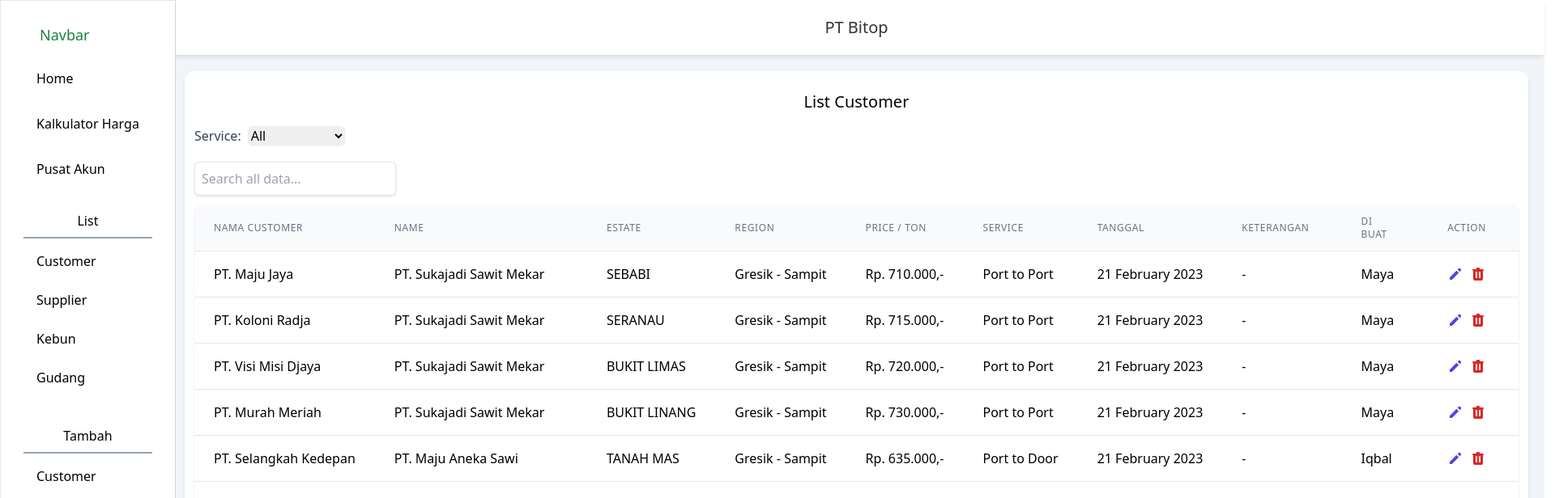
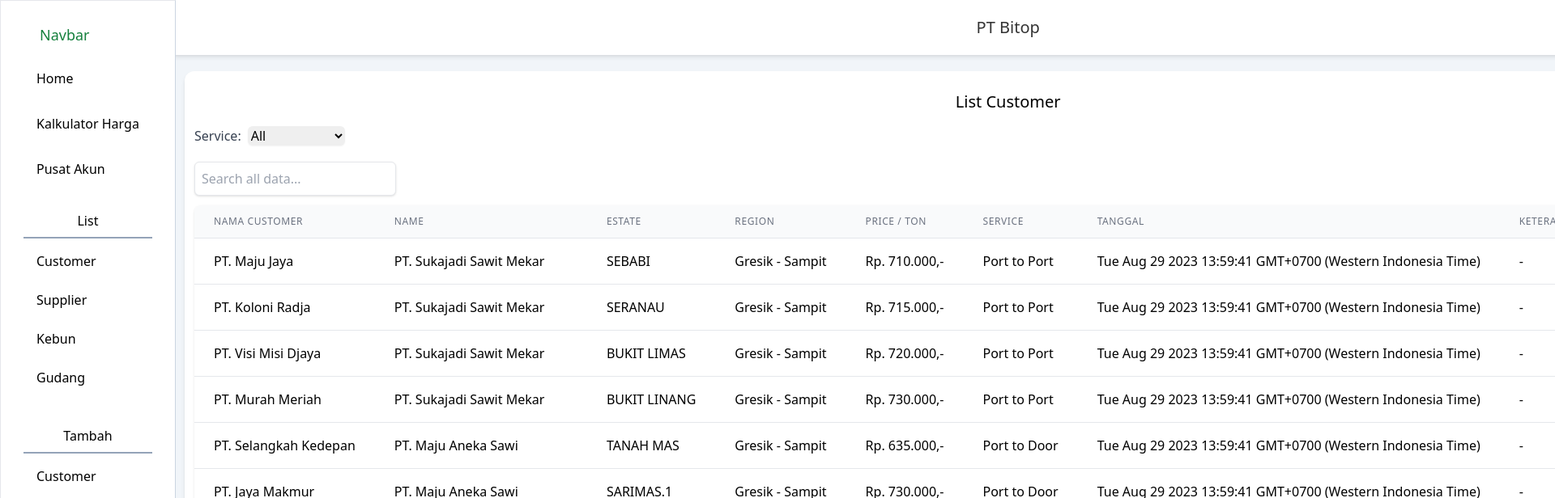
Before and after one commit to everythingxafter/dashboard-frontend, a React (Vite) app: page /listcustomer in a window 1280 px wide. Shown: the top 616 px of the page at 81% size, 1920 px wide, since content can reach past the window. Built offline with nearby package versions, Linux system fonts and the light colour scheme.

Commit message:
fixing data

```diff
--- a/public/mockupData/customerData.json
+++ b/public/mockupData/customerData.json
@@ -7,9 +7,9 @@
     "region": "Gresik - Sampit",
     "price": 710000,
     "service": "Port to Port",
-    "createDate": "21 February 2023",
-    "editedAt": "21 February 2023",
-    "createBy": "Maya",
+    "createAt": "Tue Aug 29 2023 13:59:41 GMT+0700 (Western Indonesia Time)",
+    "editedAt": "Tue Aug 29 2023 13:59:41 GMT+0700 (Western Indonesia Time)",
+    "createBy": "admin",
     "keterangan": "-"
   },
   {
@@ -20,9 +20,9 @@
     "region": "Gresik - Sampit",
     "price": 715000,
     "service": "Port to Port",
-    "createDate": "21 February 2023",
-    "editedAt": "21 February 2023",
-    "createBy": "Maya",
+    "createAt": "Tue Aug 29 2023 13:59:41 GMT+0700 (Western Indonesia Time)",
+    "editedAt": "Tue Aug 29 2023 13:59:41 GMT+0700 (Western Indonesia Time)",
+    "createBy": "admin",
     "keterangan": "-"
   },
   {
@@ -33,9 +33,9 @@
     "region": "Gresik - Sampit",
     "price": 720000,
     "service": "Port to Port",
-    "createDate": "21 February 2023",
-    "editedAt": "21 February 2023",
-    "createBy": "Maya",
+    "createAt": "Tue Aug 29 2023 13:59:41 GMT+0700 (Western Indonesia Time)",
+    "editedAt": "Tue Aug 29 2023 13:59:41 GMT+0700 (Western Indonesia Time)",
+    "createBy": "admin",
     "keterangan": "-"
   },
   {
@@ -46,9 +46,9 @@
     "region": "Gresik - Sampit",
     "price": 730000,
     "service": "Port to Port",
-    "createDate": "21 February 2023",
-    "editedAt": "21 February 2023",
-    "createBy": "Maya",
+    "createAt": "Tue Aug 29 2023 13:59:41 GMT+0700 (Western Indonesia Time)",
+    "editedAt": "Tue Aug 29 2023 13:59:41 GMT+0700 (Western Indonesia Time)",
+    "createBy": "admin",
     "keterangan": "-"
   },
   {
@@ -59,9 +59,9 @@
     "region": "Gresik - Sampit",
     "price": 635000,
     "service": "Port to Door",
-    "createDate": "21 February 2023",
-    "editedAt": "21 February 2023",
-    "createBy": "Iqbal",
+    "createAt": "Tue Aug 29 2023 13:59:41 GMT+0700 (Western Indonesia Time)",
+    "editedAt": "Tue Aug 29 2023 13:59:41 GMT+0700 (Western Indonesia Time)",
+    "createBy": "superadmin",
     "keterangan": "-"
   },
   {
@@ -72,9 +72,9 @@
     "region": "Gresik - Sampit",
     "price": 730000,
     "service": "Port to Door",
-    "createDate": "21 February 2023",
-    "editedAt": "21 February 2023",
-    "createBy": "Iqbal",
+    "createAt": "Tue Aug 29 2023 13:59:41 GMT+0700 (Western Indonesia Time)",
+    "editedAt": "Tue Aug 29 2023 13:59:41 GMT+0700 (Western Indonesia Time)",
+    "createBy": "superadmin",
     "keterangan": "-"
   },
   {
@@ -85,9 +85,9 @@
     "region": "Gresik - Sampit",
     "price": 730000,
     "service": "Port to Door",
-    "createDate": "21 February 2023",
-    "editedAt": "21 February 2023",
-    "createBy": "Iqbal",
+    "createAt": "Tue Aug 29 2023 13:59:41 GMT+0700 (Western Indonesia Time)",
+    "editedAt": "Tue Aug 29 2023 13:59:41 GMT+0700 (Western Indonesia Time)",
+    "createBy": "superadmin",
     "keterangan": "-"
   },
   {
@@ -98,9 +98,9 @@
     "region": "Gresik - Sampit",
     "price": 760000,
     "service": "Port to Door",
-    "createDate": "21 February 2023",
-    "editedAt": "21 February 2023",
-    "createBy": "Iqbal",
+    "createAt": "Tue Aug 29 2023 13:59:41 GMT+0700 (Western Indonesia Time)",
+    "editedAt": "Tue Aug 29 2023 13:59:41 GMT+0700 (Western Indonesia Time)",
+    "createBy": "superadmin",
     "keterangan": "-"
   },
   {
@@ -111,9 +111,9 @@
     "region": "Gresik - Sampit",
     "price": 690000,
     "service": "Port to Door",
-    "createDate": "21 February 2023",
-    "editedAt": "21 February 2023",
-    "createBy": "Bagong",
+    "createAt": "Tue Aug 29 2023 13:59:41 GMT+0700 (Western Indonesia Time)",
+    "editedAt": "Tue Aug 29 2023 13:59:41 GMT+0700 (Western Indonesia Time)",
+    "createBy": "member",
     "keterangan": "-"
   },
   {
@@ -124,9 +124,9 @@
     "region": "Gresik - Sampit",
     "price": 761000,
     "service": "Port to Door",
-    "createDate": "21 February 2023",
-    "editedAt": "21 February 2023",
-    "createBy": "Bagong",
+    "createAt": "Tue Aug 29 2023 13:59:41 GMT+0700 (Western Indonesia Time)",
+    "editedAt": "Tue Aug 29 2023 13:59:41 GMT+0700 (Western Indonesia Time)",
+    "createBy": "member",
     "keterangan": "-"
   },
   {
@@ -137,9 +137,9 @@
     "region": "Gresik - Sampit",
     "price": 510000,
     "service": "Port to Door",
-    "createDate": "21 February 2023",
-    "editedAt": "21 February 2023",
-    "createBy": "Bagong",
+    "createAt": "Tue Aug 29 2023 13:59:41 GMT+0700 (Western Indonesia Time)",
+    "editedAt": "Tue Aug 29 2023 13:59:41 GMT+0700 (Western Indonesia Time)",
+    "createBy": "member",
     "keterangan": "-"
   },
   {
@@ -150,9 +150,9 @@
     "region": "Gresik - Sampit",
     "price": 960000,
     "service": "Door to Door",
-    "createDate": "21 February 2023",
-    "editedAt": "21 February 2023",
-    "createBy": "Bagong",
+    "createAt": "Tue Aug 29 2023 13:59:41 GMT+0700 (Western Indonesia Time)",
+    "editedAt": "Tue Aug 29 2023 13:59:41 GMT+0700 (Western Indonesia Time)",
+    "createBy": "member",
     "keterangan": "-"
   },
   {
@@ -163,9 +163,9 @@
     "region": "Gresik - Sampit",
     "price": 710000,
     "service": "Door to Door",
-    "createDate": "21 February 2023",
-    "editedAt": "21 February 2023",
-    "createBy": "Maya",
+    "createAt": "Tue Aug 29 2023 13:59:41 GMT+0700 (Western Indonesia Time)",
+    "editedAt": "Tue Aug 29 2023 13:59:41 GMT+0700 (Western Indonesia Time)",
+    "createBy": "admin",
     "keterangan": "-"
   },
   {
@@ -176,9 +176,9 @@
     "region": "Gresik - Sampit",
     "price": 710000,
     "service": "Door to Door",
-    "createDate": "21 February 2023",
-    "editedAt": "21 February 2023",
-    "createBy": "Maya",
+    "createAt": "Tue Aug 29 2023 13:59:41 GMT+0700 (Western Indonesia Time)",
+    "editedAt": "Tue Aug 29 2023 13:59:41 GMT+0700 (Western Indonesia Time)",
+    "createBy": "admin",
     "keterangan": "-"
   },
   {
@@ -189,9 +189,9 @@
     "region": "Gresik - Sampit",
     "price": 710000,
     "service": "Door to Door",
-    "createDate": "21 February 2023",
-    "editedAt": "21 February 2023",
-    "createBy": "Maya",
+    "createAt": "Tue Aug 29 2023 13:59:41 GMT+0700 (Western Indonesia Time)",
+    "editedAt": "Tue Aug 29 2023 13:59:41 GMT+0700 (Western Indonesia Time)",
+    "createBy": "admin",
     "keterangan": "-"
   },
   {
@@ -202,9 +202,9 @@
     "region": "Gresik - Sampit",
     "price": 710000,
     "service": "Door to Door",
-    "createDate": "21 February 2023",
-    "editedAt": "21 February 2023",
-    "createBy": "Maya",
+    "createAt": "Tue Aug 29 2023 13:59:41 GMT+0700 (Western Indonesia Time)",
+    "editedAt": "Tue Aug 29 2023 13:59:41 GMT+0700 (Western Indonesia Time)",
+    "createBy": "admin",
     "keterangan": "-"
   },
   {
@@ -215,9 +215,9 @@
     "region": "Gresik - Sampit",
     "price": 710000,
     "service": "Door to Door",
-    "createDate": "21 February 2023",
-    "editedAt": "21 February 2023",
-    "createBy": "Maya",
+    "createAt": "Tue Aug 29 2023 13:59:41 GMT+0700 (Western Indonesia Time)",
+    "editedAt": "Tue Aug 29 2023 13:59:41 GMT+0700 (Western Indonesia Time)",
+    "createBy": "admin",
     "keterangan": "-"
   },
   {
@@ -228,9 +228,9 @@
     "region": "Gresik - Sampit",
     "price": 710000,
     "service": "Door to Door",
-    "createDate": "21 February 2023",
-    "editedAt": "21 February 2023",
-    "createBy": "Maya",
+    "createAt": "Tue Aug 29 2023 13:59:41 GMT+0700 (Western Indonesia Time)",
+    "editedAt": "Tue Aug 29 2023 13:59:41 GMT+0700 (Western Indonesia Time)",
+    "createBy": "admin",
     "keterangan": "-"
   },
   {
@@ -241,9 +241,9 @@
     "region": "Gresik - Sampit",
     "price": 710000,
     "service": "Door to Door",
-    "createDate": "21 February 2023",
-    "editedAt": "21 February 2023",
-    "createBy": "Maya",
+    "createAt": "Tue Aug 29 2023 13:59:41 GMT+0700 (Western Indonesia Time)",
+    "editedAt": "Tue Aug 29 2023 13:59:41 GMT+0700 (Western Indonesia Time)",
+    "createBy": "admin",
     "keterangan": "-"
   },
   {
@@ -254,9 +254,9 @@
     "region": "Gresik - Sampit",
     "price": 710000,
     "service": "Door to Door",
-    "createDate": "21 February 2023",
-    "editedAt": "21 February 2023",
-    "createBy": "Maya",
+    "createAt": "Tue Aug 29 2023 13:59:41 GMT+0700 (Western Indonesia Time)",
+    "editedAt": "Tue Aug 29 2023 13:59:41 GMT+0700 (Western Indonesia Time)",
+    "createBy": "admin",
     "keterangan": "-",
     "keterangan1": "ini keterangan 2"
   }
--- a/src/pages/ListCustomer.jsx
+++ b/src/pages/ListCustomer.jsx
@@ -99,7 +99,7 @@ function ListCustomer() {
             },
             {
                 Header: "Tanggal",
-                accessor: "createDate",
+                accessor: "createAt",
             },
             {
                 Header: "Keterangan",
--- a/src/pages/ListGudang.jsx
+++ b/src/pages/ListGudang.jsx
@@ -89,7 +89,7 @@ function ListGudang() {
             },
             {
                 Header: "Tanggal",
-                accessor: "createDate",
+                accessor: "createAt",
             },
             {
                 Header: "Di buat",
--- a/src/pages/ListKebun.jsx
+++ b/src/pages/ListKebun.jsx
@@ -93,7 +93,7 @@ function ListKebun() {
             },
             {
                 Header: "Tanggal",
-                accessor: "createDate",
+                accessor: "createAt",
             },
             {
                 Header: "Di buat",
--- a/src/pages/ListSupplier.jsx
+++ b/src/pages/ListSupplier.jsx
@@ -95,7 +95,7 @@ function ListSupplier() {
             },
             {
                 Header: "Tanggal",
-                accessor: "createDate",
+                accessor: "createAt",
             },
             {
                 Header: "Di buat",
```
Also changed, not shown: public/mockupData/farmData.json (+60 -60 lines), public/mockupData/supplierData.json (+60 -60 lines), public/mockupData/warehouseData.json (+60 -60 lines).
